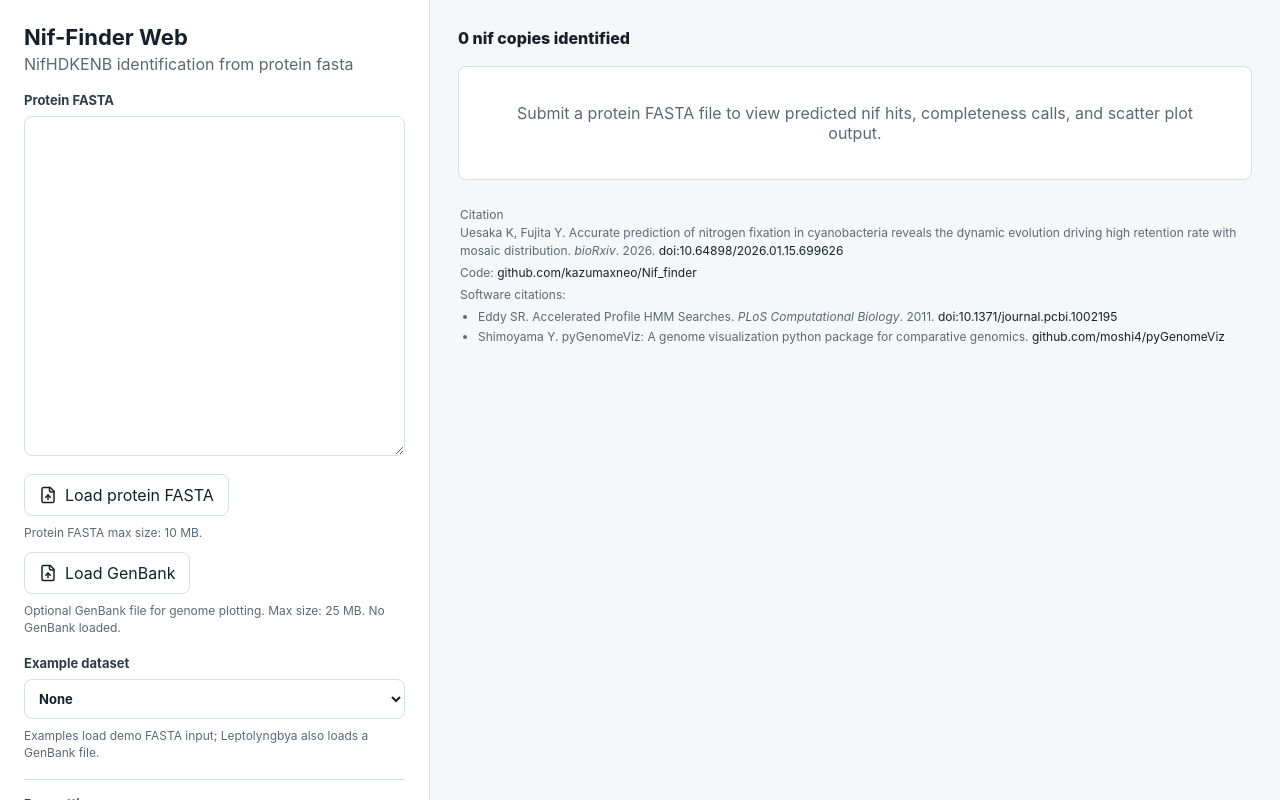
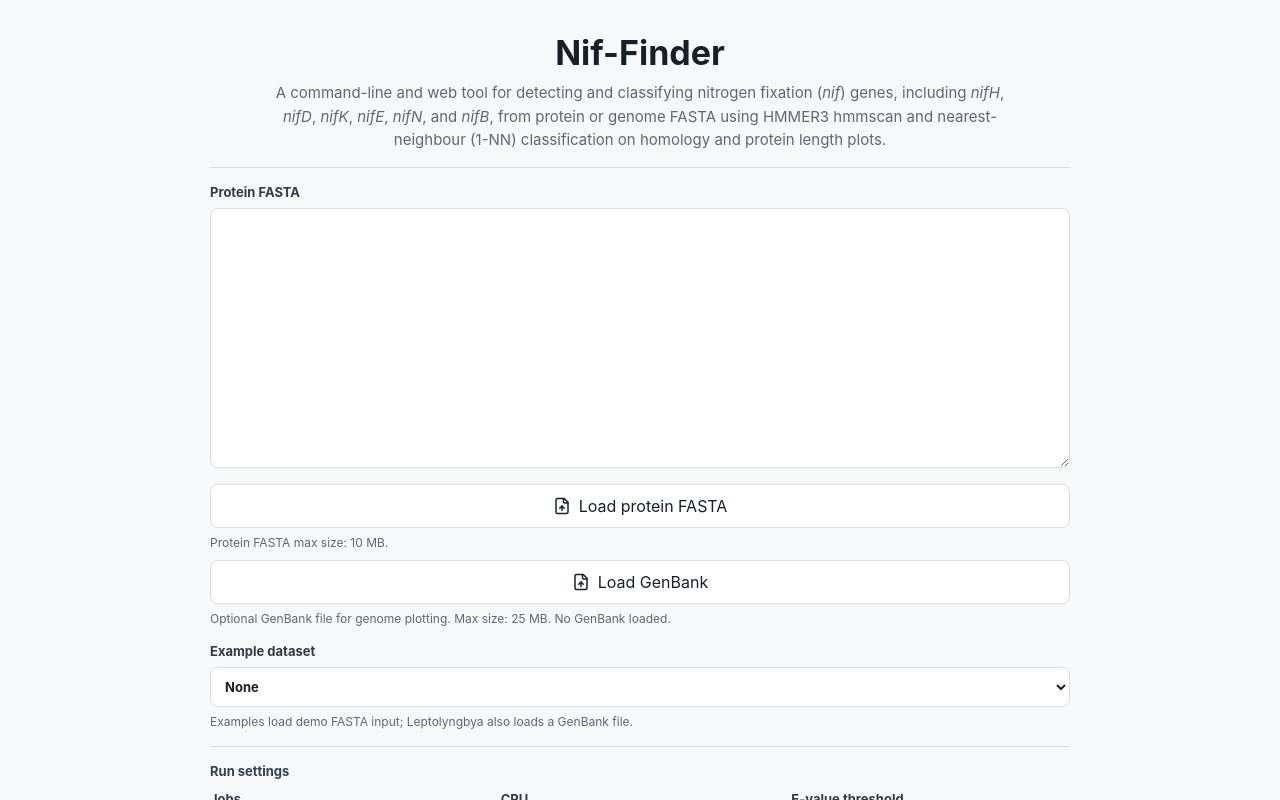
Before and after one commit to kazumaxneo/Nif_finder, a Next.js app in the folder web/: page / in a window 1280 px wide. Shown: the top 800 px of the page. Built offline with nearby package versions, Linux system fonts and the light colour scheme.

Commit message:
Redesign web UI as vertical workflow

```diff
--- a/web/app/globals.css
+++ b/web/app/globals.css
@@ -1,6 +1,6 @@
 :root {
   color-scheme: light;
-  --bg: #f5f7f8;
+  --bg: #f7f8fa;
   --panel: #ffffff;
   --ink: #17202a;
   --muted: #5d6875;
@@ -40,29 +40,36 @@ textarea {
 }
 
 .workspace {
-  display: grid;
-  grid-template-columns: minmax(320px, 430px) minmax(0, 1fr);
+  display: flex;
+  flex-direction: column;
+  gap: 22px;
   min-height: 100vh;
+  padding: 34px 18px;
 }
 
 .sidebar {
-  background: var(--panel);
-  border-right: 1px solid var(--line);
+  background: transparent;
   display: flex;
   flex-direction: column;
-  gap: 18px;
-  padding: 24px;
+  gap: 16px;
+  margin: 0 auto;
+  max-width: 860px;
+  padding: 0;
+  width: 100%;
 }
 
 .brand {
+  border-bottom: 1px solid var(--line);
   display: block;
+  padding-bottom: 16px;
+  text-align: center;
 }
 
 .brand h1,
 .summary-row h2 {
-  font-size: 22px;
+  font-size: 34px;
   letter-spacing: 0;
-  line-height: 1.2;
+  line-height: 1.1;
   margin: 0;
 }
 
@@ -72,6 +79,13 @@ textarea {
 .notice p {
   color: var(--muted);
   margin: 4px 0 0;
+}
+
+.brand p {
+  font-size: 15px;
+  line-height: 1.55;
+  margin: 10px auto 0;
+  max-width: 760px;
 }
 
 .field,
@@ -92,7 +106,7 @@ textarea {
   font-size: 13px;
   font-weight: 400;
   line-height: 1.45;
-  min-height: 340px;
+  min-height: 260px;
   padding: 12px;
   resize: vertical;
   width: 100%;
@@ -133,6 +147,10 @@ input:focus {
   gap: 10px;
 }
 
+.upload-row .file-button {
+  flex: 1;
+}
+
 .download-row {
   display: flex;
   flex-wrap: wrap;
@@ -159,11 +177,12 @@ input:focus {
   display: inline-flex;
   gap: 8px;
   justify-content: center;
-  min-height: 42px;
+  min-height: 44px;
   padding: 10px 14px;
 }
 
 .file-button {
+  background: var(--panel);
   border: 1px solid var(--line);
   color: var(--ink);
   position: relative;
@@ -182,7 +201,7 @@ input:focus {
 }
 
 .ghost-button {
-  background: transparent;
+  background: var(--panel);
   border: 1px solid var(--line);
   color: var(--ink);
 }
@@ -202,6 +221,10 @@ input:focus {
 
 .advanced-settings {
   flex-wrap: wrap;
+}
+
+.advanced-settings label {
+  max-width: 220px;
 }
 
 .section-title {
@@ -262,6 +285,7 @@ input:focus {
   border: 1px solid #3fa4ae;
   color: #0d3035;
   font-weight: 750;
+  width: 100%;
 }
 
 .run-button:disabled {
@@ -277,8 +301,11 @@ input:focus {
   display: flex;
   flex-direction: column;
   gap: 18px;
+  margin: 0 auto;
+  max-width: 1180px;
   min-width: 0;
-  padding: 28px;
+  padding: 0;
+  width: 100%;
 }
 
 .summary-row {
@@ -467,12 +494,24 @@ th {
 
 @media (max-width: 900px) {
   .workspace {
-    grid-template-columns: 1fr;
+    padding: 24px 14px;
   }
 
   .sidebar {
-    border-right: 0;
-    border-bottom: 1px solid var(--line);
+    max-width: 100%;
+  }
+
+  .brand {
+    text-align: left;
+  }
+
+  .brand h1,
+  .summary-row h2 {
+    font-size: 28px;
+  }
+
+  .run-settings label {
+    flex-basis: 100%;
   }
 
   textarea {
--- a/web/app/page.tsx
+++ b/web/app/page.tsx
@@ -456,8 +456,13 @@ export default function Home() {
       <aside className="sidebar">
         <div className="brand">
           <div>
-            <h1>Nif-Finder Web</h1>
-            <p>NifHDKENB identification from protein fasta</p>
+            <h1>Nif-Finder</h1>
+            <p>
+              A command-line and web tool for detecting and classifying nitrogen fixation (<em>nif</em>) genes,
+              including <em>nifH</em>, <em>nifD</em>, <em>nifK</em>, <em>nifE</em>, <em>nifN</em>, and <em>nifB</em>,
+              from protein or genome FASTA using HMMER3 hmmscan and nearest-neighbour (1-NN) classification on homology
+              and protein length plots.
+            </p>
           </div>
         </div>
 
```
